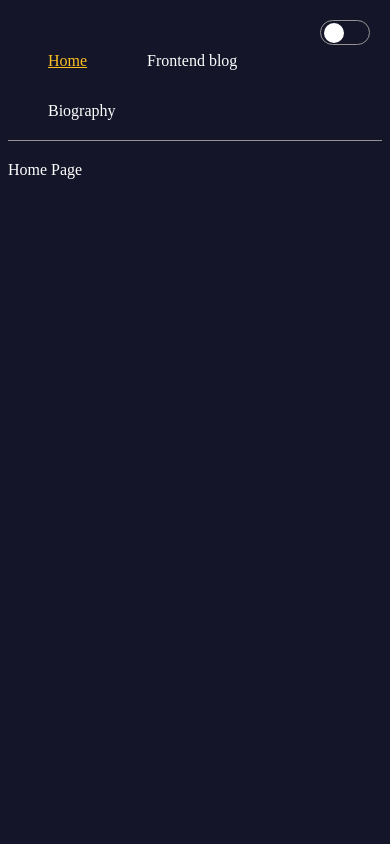
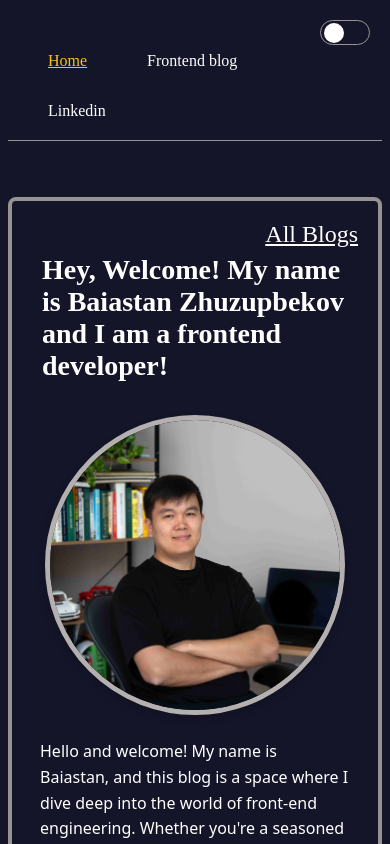
Before and after one commit to Baiastan/my-blog, a Next.js app: page / in a window 390 px wide. Shown: the top 844 px of the page. Built offline with nearby package versions, Linux system fonts and the light colour scheme.

Commit message:
Home page added

```diff
--- a/src/app/components/common/header/Header.jsx
+++ b/src/app/components/common/header/Header.jsx
@@ -18,7 +18,7 @@ const Header = ({ children, color = "", level = 1, size = "l", border = false })
 
   return (
     <HeadingTag
-      style={{ color: colors[color], fontSize: sizes[size] }}
+      style={{ color: colors[color], fontSize: sizes[size], padding: "10px" }}
       className={`generic-class ${border && "border-wrapper"}`}
     >
       {children}
--- a/src/app/components/common/post-card/PostCard.jsx
+++ b/src/app/components/common/post-card/PostCard.jsx
@@ -2,8 +2,12 @@ import React from "react";
 
 import styles from "./PostCard.module.scss";
 
-const PostCard = ({ children, el: Element = "section" }) => {
-  return <Element className={styles.postCard}>{children}</Element>;
+const PostCard = ({ children, el: Element = "section", align = "left", className }) => {
+  return (
+    <Element style={{ alignItems: align }} className={`${styles.postCard} ${className}`}>
+      {children}
+    </Element>
+  );
 };
 
 export default PostCard;
--- a/src/app/components/common/post-card/PostCard.module.scss
+++ b/src/app/components/common/post-card/PostCard.module.scss
@@ -11,6 +11,7 @@
   border-radius: 0.5rem; // rounded-lg (lg = 0.5rem)
   max-width: 1500px;
   margin-top: 36px;
+  position: relative;
 
   @media (min-width: 620px) {
     width: 80%; // ss:w-4/5 (4/5 = 80%)
--- a/src/app/components/nav/NavigationItem.jsx
+++ b/src/app/components/nav/NavigationItem.jsx
@@ -3,14 +3,18 @@ import React from "react";
 import Link from "next/link";
 import { usePathname } from "next/navigation";
 
-const NavigationItem = ({ text, to, className, active, inactive }) => {
+const NavigationItem = ({ text, to, className, active, external, inactive }) => {
   const pathname = usePathname();
   const isActive = pathname === to;
 
-  return (
+  return !external ? (
     <Link href={to}>
       <li className={`${className} ${isActive ? active : inactive}`}>{text}</li>
     </Link>
+  ) : (
+    <a href={to} target="_blank" rel="noopener noreferrer">
+      <li className={`${className} ${isActive ? active : inactive}`}>{text}</li>
+    </a>
   );
 };
 
--- a/src/app/components/nav/index.jsx
+++ b/src/app/components/nav/index.jsx
@@ -17,8 +17,9 @@ const navLinks = [
     text: "Frontend blog",
   },
   {
-    to: "/biography",
-    text: "Biography",
+    to: "https://www.linkedin.com/in/baiastan-zhuzupbekov",
+    text: "Linkedin",
+    external: true,
   },
 ];
 
@@ -30,6 +31,7 @@ const Navbar = () => {
           <NavigationItem
             key={`${index}-${navLink.text}`}
             text={navLink.text}
+            external={navLink.external}
             to={navLink.to}
             className={styles.navItem}
             active={styles.active}
--- /dev/null
+++ b/src/app/frontend-blog/components/all-blogs-anchor/AllBlogsAnchor.jsx
@@ -0,0 +1,19 @@
+import PostCard from "@/app/components/common/post-card/PostCard";
+import Link from "next/link";
+import React from "react";
+
+const AllBlogsAnchor = ({ className, inline = false, text = "All Blogs" }) => {
+  return inline ? (
+    <Link href="/frontend-blog" className={`link-to-resources ${className}`}>
+      {text}
+    </Link>
+  ) : (
+    <PostCard className={className}>
+      <Link href="/frontend-blog" className="link-to-resources">
+        {text}
+      </Link>
+    </PostCard>
+  );
+};
+
+export default AllBlogsAnchor;
--- a/src/app/frontend-blog/components/post-links/PostLinks.module.scss
+++ b/src/app/frontend-blog/components/post-links/PostLinks.module.scss
@@ -1,10 +1,14 @@
 .postLinks {
   display: flex;
   flex-direction: column;
-  min-width: 620px;
   background-color: var(--link-bg-color);
   margin-left: auto;
   margin-right: auto;
+  width: 100%;
+
+  @media (min-width: 720px) {
+    width: 50%; // ss:w-4/5 (4/5 = 80%)
+  }
 
   a {
     display: flex;
--- a/src/app/home/HomePage.jsx
+++ b/src/app/home/HomePage.jsx
@@ -1,7 +1,55 @@
 import React from "react";
+
+import Image from "next/image";
+
 import Block from "../components/common/block/Block";
+import PostCard from "../components/common/post-card/PostCard";
+import Header from "../components/common/header/Header";
+
+import photo from "../assets/profile-photo.JPG";
+
+import styles from "./HomePage.module.scss";
+import AllBlogsAnchor from "../frontend-blog/components/all-blogs-anchor/AllBlogsAnchor";
+
 const HomePage = () => {
-  return <Block>Home Page</Block>;
+  return (
+    <Block>
+      <PostCard align="center">
+        <AllBlogsAnchor className={styles.allBlogsAnchor} inline />
+        <Header size="xl">Hey, Welcome! My name is Baiastan Zhuzupbekov and I am a frontend developer!</Header>
+        <div className={styles.profilePhoto}>
+          <Image src={photo} alt="Profile Photo" />
+        </div>
+        <p>
+          Hello and welcome! My name is Baiastan, and this blog is a space where I dive deep into the world of front-end
+          engineering. Whether you're a seasoned developer or just starting out, I'm glad you're here. This blog is not
+          only a platform for me to expand my own knowledge of front-end technologies but also a place to share
+          insights, tutorials, and resources that might be helpful to you on your learning journey.
+        </p>
+        <p>
+          Front-end development is a constantly evolving field, with new tools and techniques emerging all the time.
+          Here, I'll be focusing on core technologies like React, Next.js, JavaScript, HTML, and CSS—staples in building
+          modern, responsive, and interactive web applications. These are the tools that power the user interfaces we
+          interact with every day, making our digital experiences seamless and engaging.
+        </p>
+        <p>
+          This website will also serve as my personal playground, where I experiment with various new tools and
+          implement new features as I learn and grow. It's important to note that this isn't a space to evaluate my
+          professional skills but rather a creative outlet to explore and share ideas.
+        </p>
+        <p>
+          My goal with this blog is to break down complex concepts, provide practical tips, and share real-world
+          examples that can help us all become better front-end engineers. Whether you're looking to refine your skills,
+          learn something new, or get inspired for your next project, I hope you'll find value in the content I share.
+        </p>
+        <p>
+          Beyond front-end engineering, this blog is also a place for me to share my thoughts on a range of topics that
+          interest me. While front-end development will be a central theme, I will keep everything organized, ensuring
+          you can easily find content that resonates with your interests.
+        </p>
+      </PostCard>
+    </Block>
+  );
 };
 
 export default HomePage;
--- /dev/null
+++ b/src/app/home/HomePage.module.scss
@@ -0,0 +1,33 @@
+.profilePhoto {
+  display: flex;
+  width: 100%;
+  justify-content: center;
+  padding: 16px;
+
+  img {
+    border-radius: 50%; /* Makes the image circular */
+    max-width: 400px; /* Set a width for the image */
+    max-height: 400px; /* Set a height for the image (same as width for a perfect circle) */
+    object-fit: cover; /* Ensures the image covers the area without distortion */
+    box-shadow: 0 4px 8px rgba(0, 0, 0, 0.2); /* Adds a subtle shadow for depth */
+    border: 5px solid var(--border-color);
+    filter: brightness(1.2); /* Increases brightness slightly */
+    transition: filter 0.3s;
+  }
+
+  @media (max-width: 620px) {
+    width: 100%; // ss:w-4/5 (4/5 = 80%)
+    padding: 0;
+
+    img {
+      width: 300px;
+      height: 300px;
+    }
+  }
+}
+
+.allBlogsAnchor {
+  position: absolute;
+  right: 20px;
+  top: 20px;
+}
--- a/src/app/layout.js
+++ b/src/app/layout.js
@@ -3,7 +3,7 @@ import Navbar from "./components/nav";
 import "./globals.scss";
 
 export const metadata = {
-  title: "Blog - Baiastan Zhuz",
+  title: "Blog - Baiastan Zhuzupbekov",
   description: "Blog by Baiastan Zhuzupbekov - Frontend Engineer",
 };
 
```
Also changed, not shown: src/app/frontend-blog/posts/lazy-loading/page.jsx (+2 -7 lines), src/app/assets/profile-photo.JPG (added).
